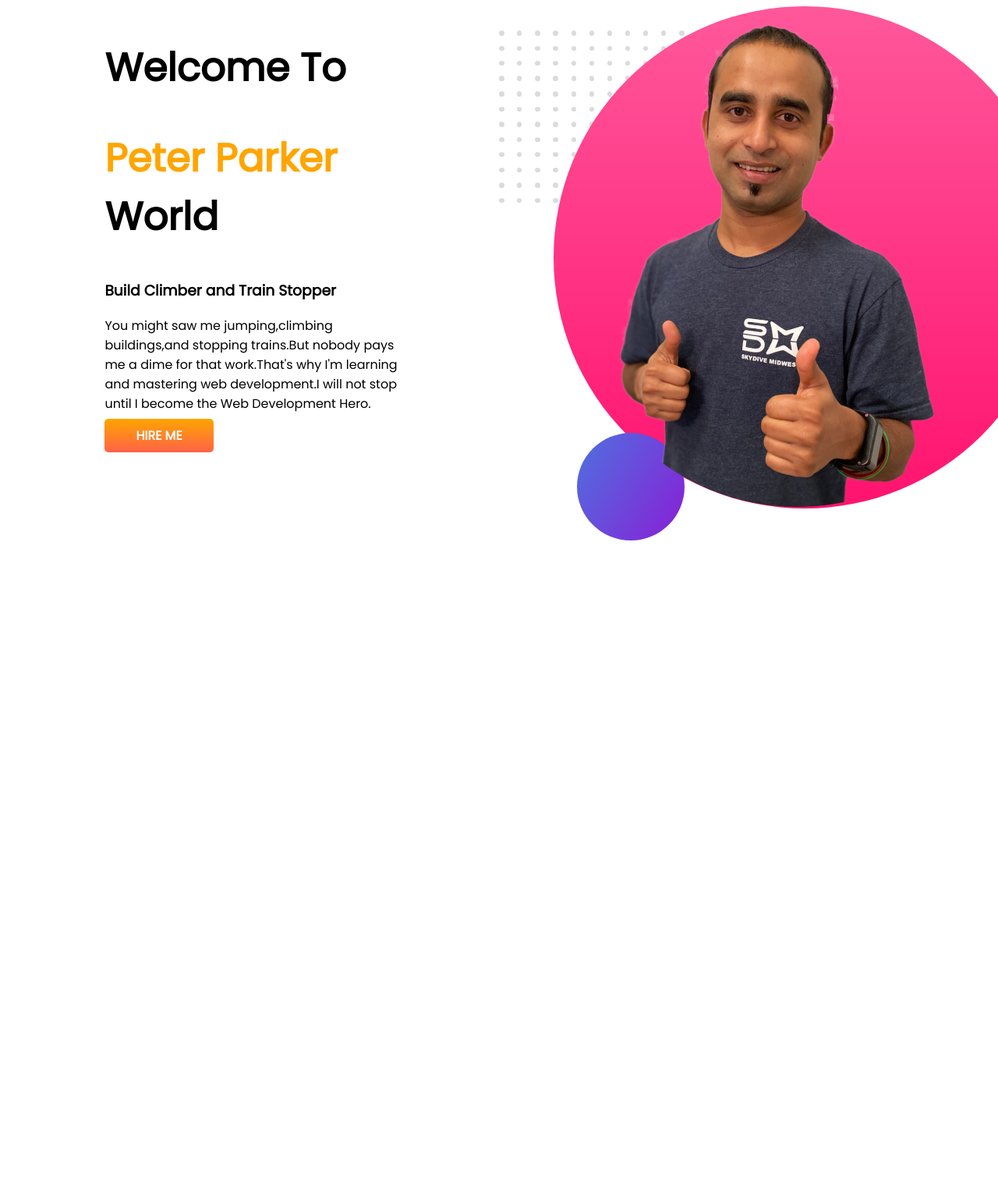
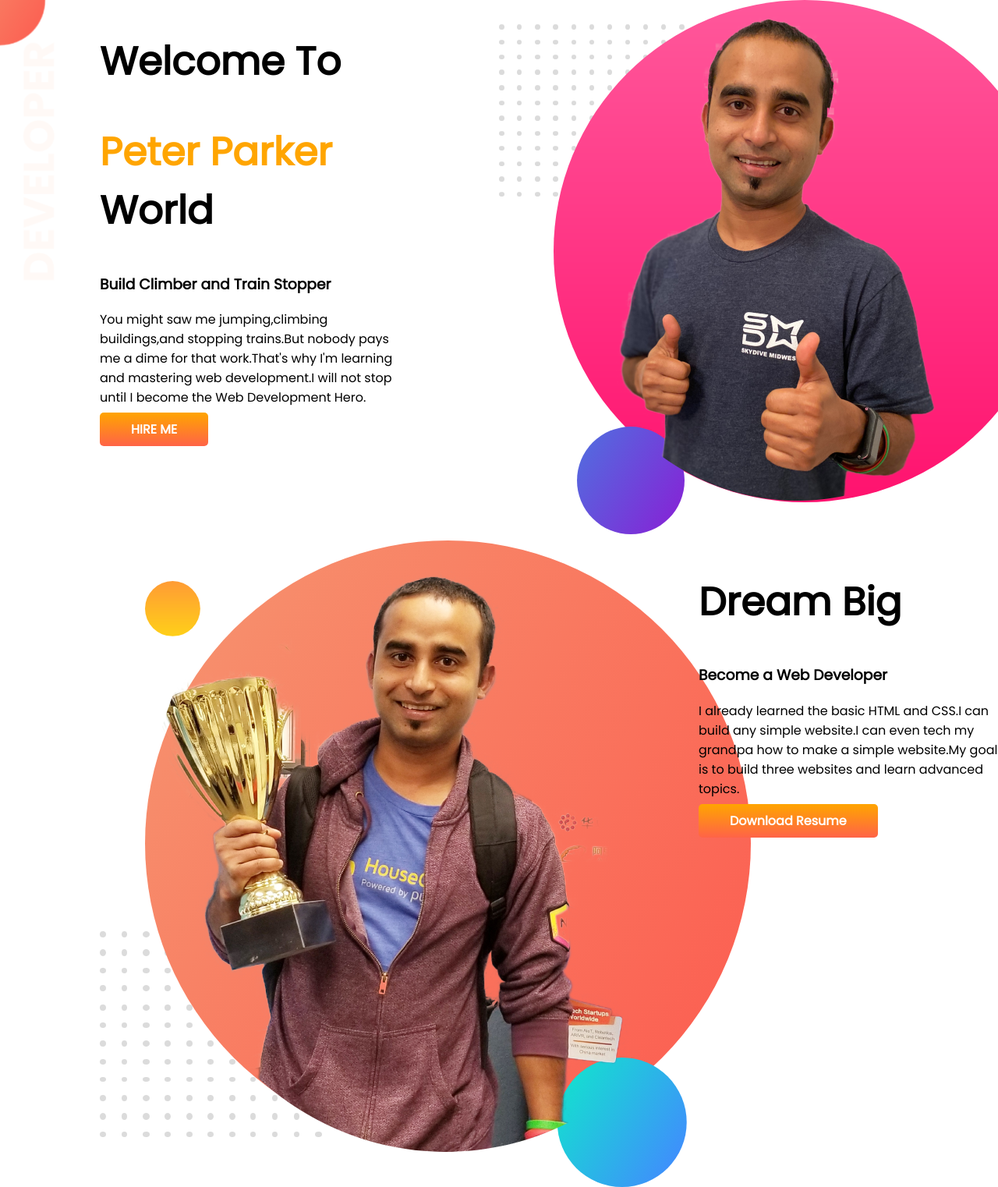
Before and after one commit to erfan-sahil/developing-portfolio, a plain HTML site: page index.html in a window 1280 px wide. Shown: the top 1522 px of the page at 78% size. Before the commit the page ends 800 px from the top, so only its background shows below. Drawn offline with Linux system fonts and the light colour scheme.

Commit message:
changes repeat

```diff
--- a/index.html
+++ b/index.html
@@ -11,7 +11,7 @@
     <link rel="stylesheet" href="style.css">
 </head>
 <body>
-    <section>
+    <section class="top-image">
     <div class="width-50">
     <h1>Welcome To</h1>
     <h1> <span class="orange-color">Peter Parker</span> World </h1>
@@ -22,6 +22,18 @@
 
 
 </div>
-<div class="width-50";><img src="FIRST-PROJECT/images/devpic1.png.png" alt=""></div></section>
+<div class="width-50 " ><img src="FIRST-PROJECT/images/devpic1.png.png" alt="" ></div></section>
+<section>
+<div class="width-50"> <img src="FIRST-PROJECT/images/devpic2.png.png" alt=""></div>
+
+<div class="width-50" ><H1>Dream Big</H1>
+    <H3>Become a Web Developer</H3>
+<p>I already learned the basic HTML and CSS.I can build any simple website.I can even tech my grandpa how to make a simple website.My goal is to build three websites and learn advanced topics.</p>
+<a href="">Download Resume</a>
+ </div>
+
+
+</section>
+
 </body>
 </html>
--- a/style.css
+++ b/style.css
@@ -1,4 +1,4 @@
-body{font-family: 'Poppins', sans-serif;}
+body{font-family: 'Poppins', sans-serif; margin: 0%;}
 h1{font-size: 50px;}
 .orange-color{color: orange;}
 button{color:whitesmoke; background-color: chocolate; }
@@ -12,3 +12,8 @@ padding: 10px 40px;
 border-radius: 5px;
 color: white;
 font-weight: 700;}
+.top-image{ background-image: url(FIRST-PROJECT/images/top-banner.png);
+background-repeat: no-repeat;}
+image{height: 60%;}
+.side-image{background-image: url(FIRST-PROJECT/images/exp-bg.png);
+background-repeat: no-repeat;}
```
Also changed, not shown: FIRST-PROJECT/images/dream-bg.png (added), FIRST-PROJECT/images/exp-bg.png (added), FIRST-PROJECT/images/jhankar.png (added), FIRST-PROJECT/images/jhankar2.png (added), FIRST-PROJECT/images/my-bg.png (added), FIRST-PROJECT/images/my-bg2.png (added), FIRST-PROJECT/images/top-banner.png (added).
